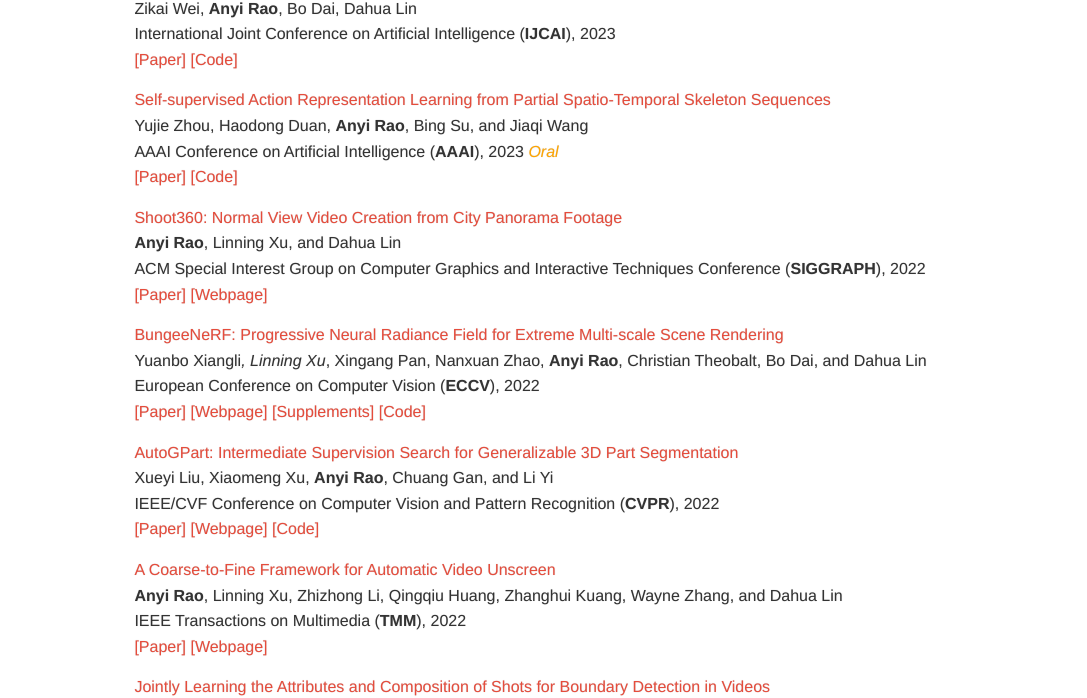
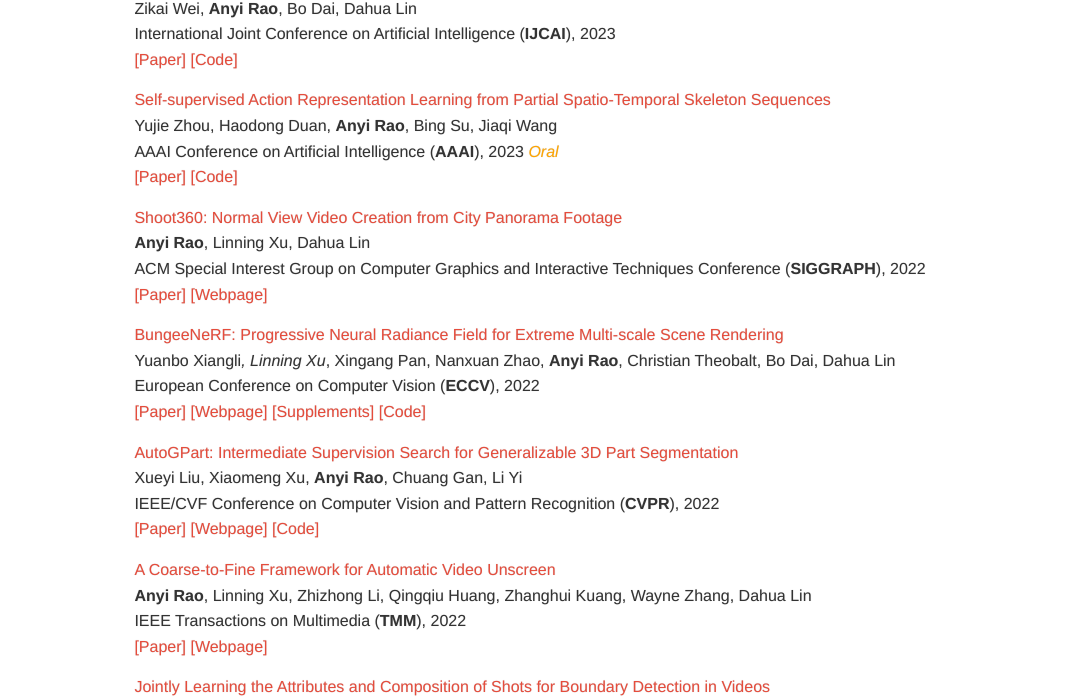
Before and after one commit to AnyiRao/AnyiRao.github.io, a Jekyll site: the page built from projects/publication.md, in a window 1280 px wide. Shown: the part 672-1370 px from the top of the page, without its empty margins (96-1183 px from the left). Built offline with Jekyll 4.4.1, drawn with Linux system fonts in a browser that asks for light colours.

Commit message:
Update publication.md

```diff
--- a/projects/publication.md
+++ b/projects/publication.md
@@ -37,33 +37,33 @@
 
 
 [Self-supervised Action Representation Learning from Partial Spatio-Temporal Skeleton Sequences]()\\
-Yujie Zhou, Haodong Duan, **Anyi Rao**, Bing Su, and Jiaqi Wang \\
+Yujie Zhou, Haodong Duan, **Anyi Rao**, Bing Su, Jiaqi Wang \\
 AAAI Conference on Artificial Intelligence (**AAAI**), 2023 <span style="color:orange">*Oral*</span>
  \\
 [[Paper]](https://arxiv.org/abs/2302.09018) [[Code]](https://github.com/YujieOuO/PSTL)
 
 
 [Shoot360: Normal View Video Creation from City Panorama Footage](https://anyirao.com/files/papers/sig2022shoot360.pdf)\\
-**Anyi Rao**, Linning Xu, and Dahua Lin \\
+**Anyi Rao**, Linning Xu, Dahua Lin \\
 ACM Special Interest Group on Computer Graphics and Interactive Techniques Conference (**SIGGRAPH**), 2022 \\
 [[Paper]](https://dl.acm.org/doi/abs/10.1145/3528233.3530702) [[Webpage]](https://city-super.github.io/shoot360/)
 
 
 [BungeeNeRF: Progressive Neural Radiance Field for Extreme Multi-scale Scene Rendering](https://city-super.github.io/citynerf/img/1947.pdf)\\
-Yuanbo Xiangli*, Linning Xu*, Xingang Pan, Nanxuan Zhao, **Anyi Rao**, Christian Theobalt, Bo Dai, and Dahua Lin \\
+Yuanbo Xiangli*, Linning Xu*, Xingang Pan, Nanxuan Zhao, **Anyi Rao**, Christian Theobalt, Bo Dai, Dahua Lin \\
 European Conference on Computer Vision (**ECCV**), 2022 \\
 [[Paper]](https://arxiv.org/abs/2112.05504) [[Webpage]](https://city-super.github.io/citynerf/) [[Supplements]](https://city-super.github.io/citynerf/img/supp.pdf)
  [[Code]](https://github.com/city-super/BungeeNeRF)
 
 
 [AutoGPart: Intermediate Supervision Search for Generalizable 3D Part Segmentation]()\\
-Xueyi Liu, Xiaomeng Xu, **Anyi Rao**, Chuang Gan, and Li Yi \\
+Xueyi Liu, Xiaomeng Xu, **Anyi Rao**, Chuang Gan, Li Yi \\
 IEEE/CVF Conference on Computer Vision and Pattern Recognition (**CVPR**), 2022 \\
 [[Paper]](https://arxiv.org/abs/2203.06558) [[Webpage]](https://autogpart.github.io/) [[Code]](https://github.com/Meowuu7/AutoGPart)
 
 
 [A Coarse-to-Fine Framework for Automatic Video Unscreen]({{site.baseurl}}/files/papers/tmm2022unscreen.pdf)\\
-**Anyi Rao**, Linning Xu, Zhizhong Li, Qingqiu Huang, Zhanghui Kuang, Wayne Zhang, and Dahua Lin\\
+**Anyi Rao**, Linning Xu, Zhizhong Li, Qingqiu Huang, Zhanghui Kuang, Wayne Zhang, Dahua Lin\\
 IEEE Transactions on Multimedia (**TMM**), 2022 \\
 [[Paper]](https://ieeexplore.ieee.org/document/9709668)
 [[Webpage]](https://anyirao.com/files/projects/tmm22unscreen/)
```
